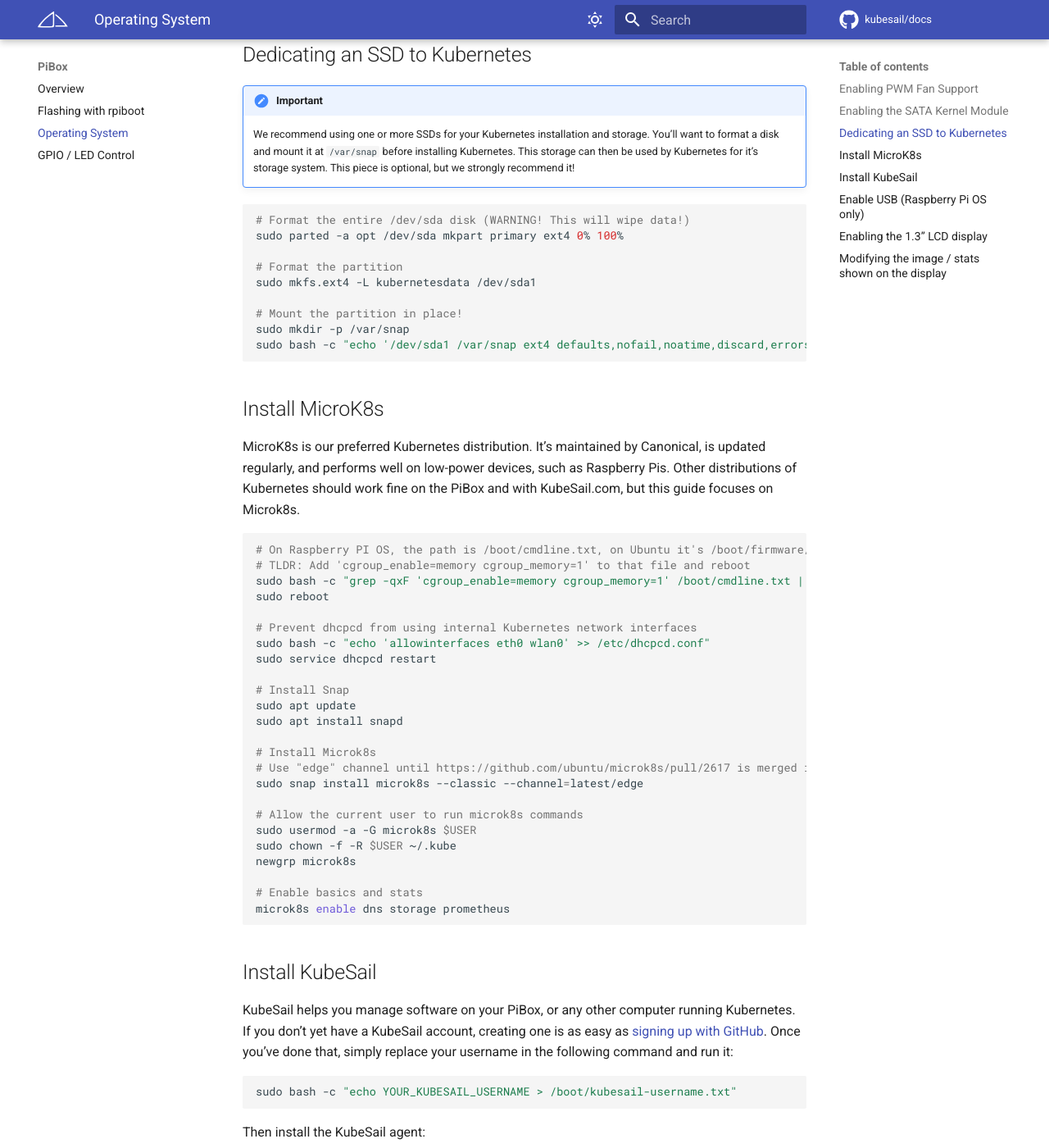
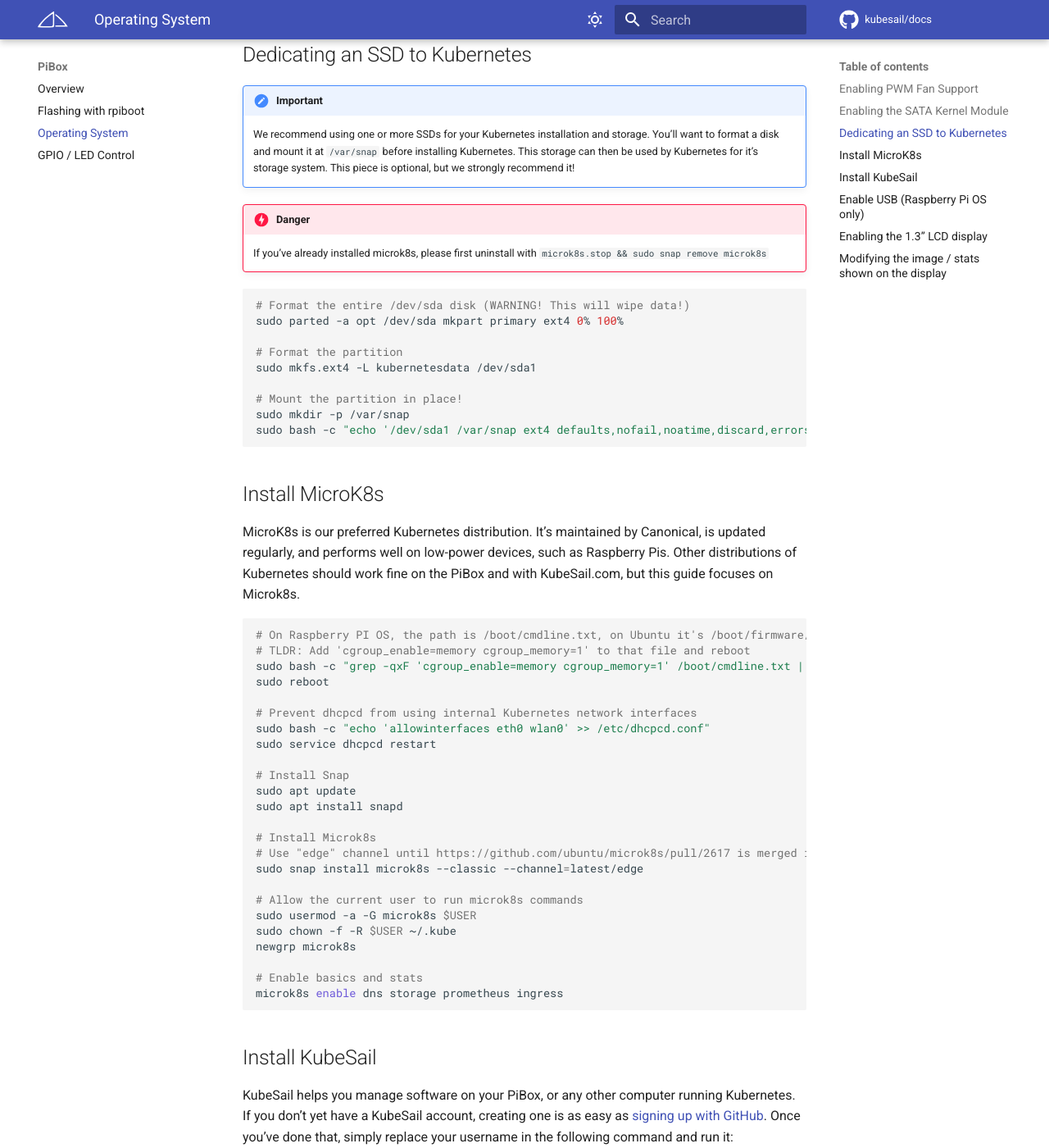
Before and after one commit to kubesail/kubesail-docs, an MkDocs documentation site: the page built from docs/guides/pibox/os.md, in a window 1280 px wide and 1400 px high, scrolled down 1836 px. Shown: the whole window at 82% size. Built offline with MkDocs 1.6.1 and Material for MkDocs 9.7.7, drawn with Linux system fonts in a browser that asks for light colours; comment, search, counter and statistics services are not loaded.

Commit message:
add ingress to docs microk8s guide, add note about stopping microk8s before moving /var/snap

````diff
--- a/docs/guides/pibox/os.md
+++ b/docs/guides/pibox/os.md
@@ -74,6 +74,10 @@
 !!! important
     We recommend using one or more SSDs for your Kubernetes installation and storage. You'll want to format a disk and mount it at `/var/snap` before installing Kubernetes. This storage can then be used by Kubernetes for it's storage system. This piece is optional, but we strongly recommend it!
 
+<!-- prettier-ignore -->
+!!! danger
+    If you've already installed microk8s, please first uninstall with `microk8s.stop && sudo snap remove microk8s`
+
 ```bash
 # Format the entire /dev/sda disk (WARNING! This will wipe data!)
 sudo parted -a opt /dev/sda mkpart primary ext4 0% 100%
@@ -114,7 +118,7 @@
 newgrp microk8s
 
 # Enable basics and stats
-microk8s enable dns storage prometheus
+microk8s enable dns storage prometheus ingress
 ```
 
 ## Install KubeSail
````
